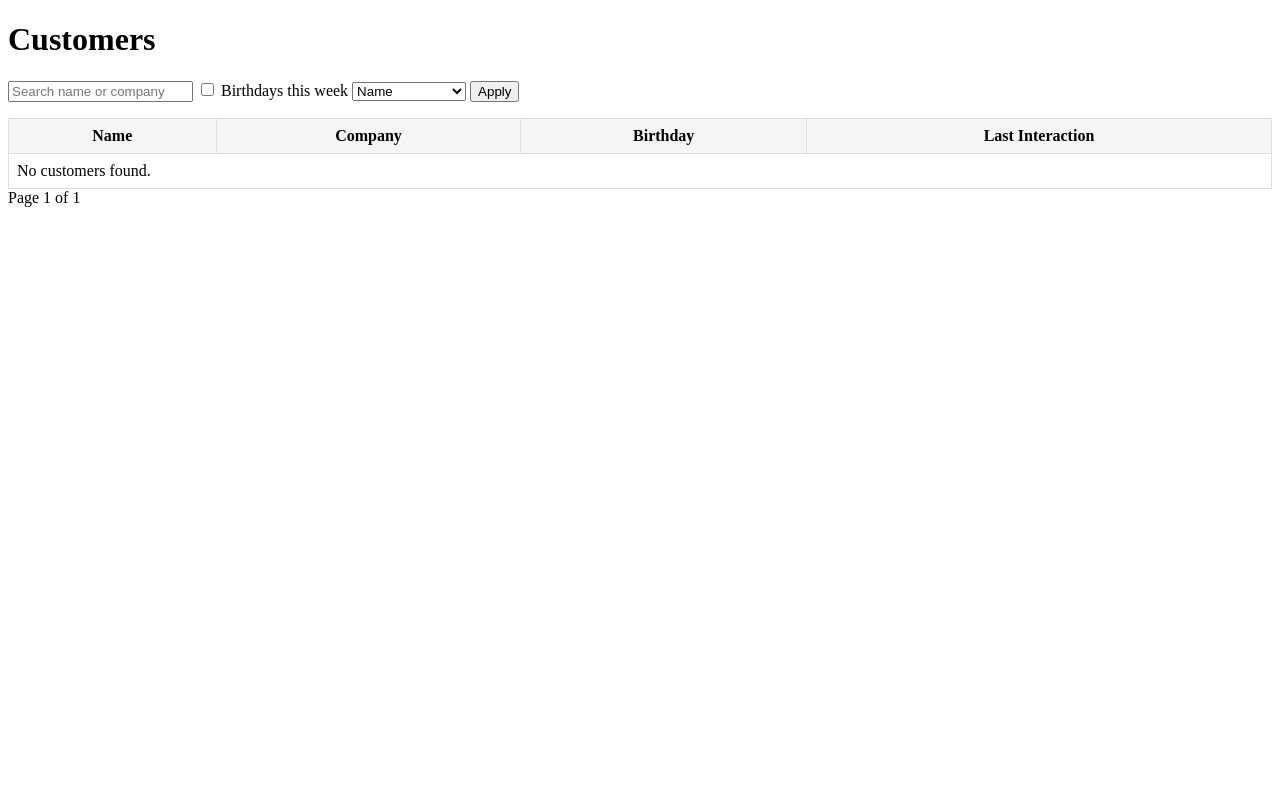
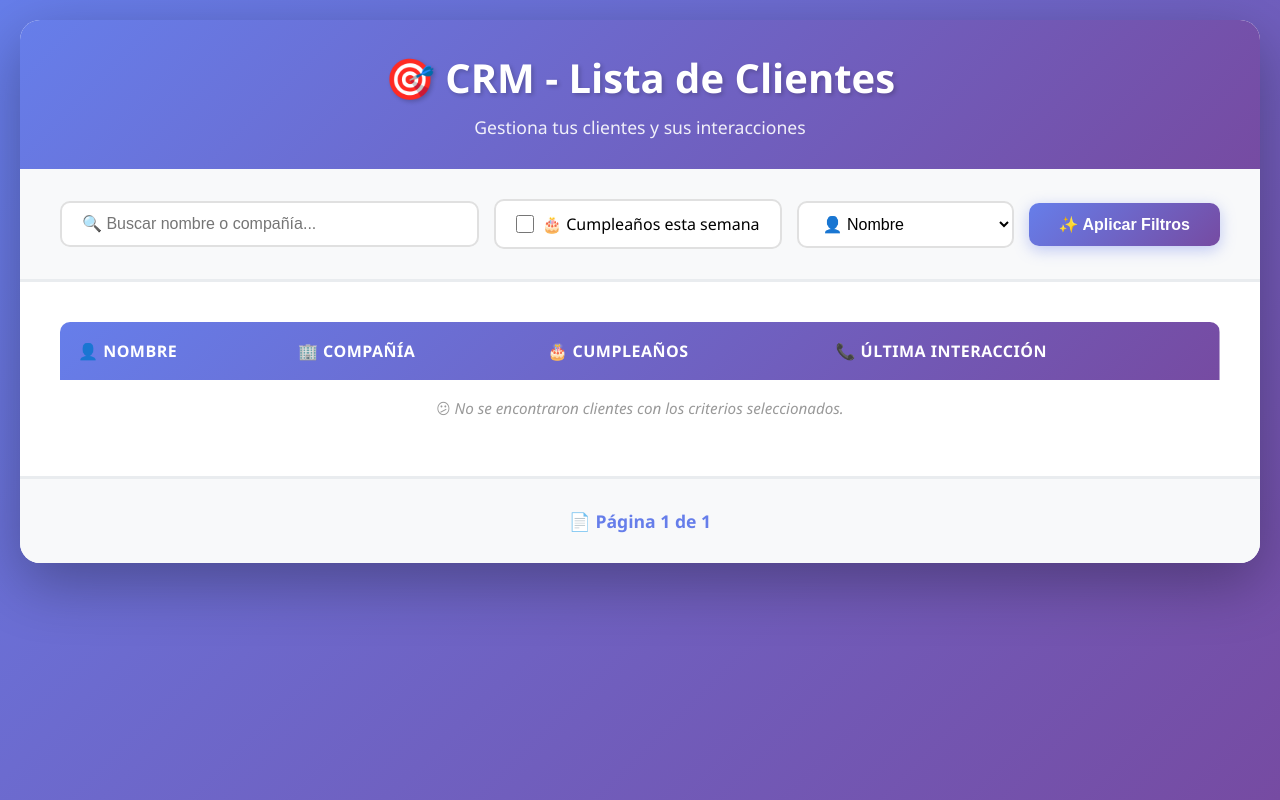
Before and after one commit to EziC14/django-crm, a Django app: page / in a window 1280 px wide. Run offline with Django 5.2, Linux system fonts and the light colour scheme; data that the repository does not hold is empty.

Commit message:
fix CRM customer list template with improved styling, search, and pagination features

```diff
--- a/api/urls.py
+++ b/api/urls.py
@@ -1,7 +1,5 @@
 from django.urls import path
 from . import views
-
-app_name = 'crm'
 
 urlpatterns = [
     path('', views.customer_list, name='customer_list'),
--- a/backend/settings.py
+++ b/backend/settings.py
@@ -59,7 +59,7 @@ ROOT_URLCONF = 'backend.urls'
 TEMPLATES = [
     {
         'BACKEND': 'django.template.backends.django.DjangoTemplates',
-        'DIRS': [],
+        'DIRS': [BASE_DIR / 'templates'],
         'APP_DIRS': True,
         'OPTIONS': {
             'context_processors': [
--- a/templates/crm/customer_list.html
+++ b/templates/crm/customer_list.html
@@ -1,70 +1,322 @@
-{% load humanize %}
 <!DOCTYPE html>
-<html>
+<html lang="es">
   <head>
     <meta charset="utf-8" />
-    <title>CRM - Customers</title>
+    <meta name="viewport" content="width=device-width, initial-scale=1.0">
+    <title>CRM - Lista de Clientes</title>
     <style>
-      table { border-collapse: collapse; width: 100%; }
-      th, td { padding: 8px; border: 1px solid #ddd; }
-      th { background: #f5f5f5; }
-      .controls { margin-bottom: 1em; }
+      * {
+        margin: 0;
+        padding: 0;
+        box-sizing: border-box;
+      }
+
+      body {
+        font-family: 'Segoe UI', Tahoma, Geneva, Verdana, sans-serif;
+        background: linear-gradient(135deg, #667eea 0%, #764ba2 100%);
+        min-height: 100vh;
+        padding: 20px;
+      }
+
+      .container {
+        max-width: 1400px;
+        margin: 0 auto;
+        background: white;
+        border-radius: 20px;
+        box-shadow: 0 20px 60px rgba(0,0,0,0.3);
+        overflow: hidden;
+      }
+
+      .header {
+        background: linear-gradient(135deg, #667eea 0%, #764ba2 100%);
+        color: white;
+        padding: 30px 40px;
+        text-align: center;
+      }
+
+      .header h1 {
+        font-size: 2.5em;
+        font-weight: 700;
+        margin-bottom: 10px;
+        text-shadow: 2px 2px 4px rgba(0,0,0,0.2);
+      }
+
+      .header p {
+        font-size: 1.1em;
+        opacity: 0.9;
+      }
+
+      .controls {
+        padding: 30px 40px;
+        background: #f8f9fa;
+        border-bottom: 3px solid #e9ecef;
+      }
+
+      .controls form {
+        display: flex;
+        gap: 15px;
+        flex-wrap: wrap;
+        align-items: center;
+      }
+
+      .controls input[type="text"] {
+        flex: 1;
+        min-width: 250px;
+        padding: 12px 20px;
+        border: 2px solid #e0e0e0;
+        border-radius: 10px;
+        font-size: 1em;
+        transition: all 0.3s;
+      }
+
+      .controls input[type="text"]:focus {
+        outline: none;
+        border-color: #667eea;
+        box-shadow: 0 0 0 3px rgba(102, 126, 234, 0.1);
+      }
+
+      .controls label {
+        display: flex;
+        align-items: center;
+        gap: 8px;
+        padding: 12px 20px;
+        background: white;
+        border: 2px solid #e0e0e0;
+        border-radius: 10px;
+        cursor: pointer;
+        transition: all 0.3s;
+        font-weight: 500;
+      }
+
+      .controls label:hover {
+        border-color: #667eea;
+        background: #f0f4ff;
+      }
+
+      .controls input[type="checkbox"] {
+        width: 18px;
+        height: 18px;
+        cursor: pointer;
+      }
+
+      .controls select {
+        padding: 12px 20px;
+        border: 2px solid #e0e0e0;
+        border-radius: 10px;
+        font-size: 1em;
+        cursor: pointer;
+        background: white;
+        transition: all 0.3s;
+        font-weight: 500;
+      }
+
+      .controls select:focus {
+        outline: none;
+        border-color: #667eea;
+      }
+
+      .controls button {
+        padding: 12px 30px;
+        background: linear-gradient(135deg, #667eea 0%, #764ba2 100%);
+        color: white;
+        border: none;
+        border-radius: 10px;
+        font-size: 1em;
+        font-weight: 600;
+        cursor: pointer;
+        transition: all 0.3s;
+        box-shadow: 0 4px 15px rgba(102, 126, 234, 0.4);
+      }
+
+      .controls button:hover {
+        transform: translateY(-2px);
+        box-shadow: 0 6px 20px rgba(102, 126, 234, 0.6);
+      }
+
+      .controls button:active {
+        transform: translateY(0);
+      }
+
+      .table-container {
+        padding: 40px;
+        overflow-x: auto;
+      }
+
+      table {
+        width: 100%;
+        border-collapse: separate;
+        border-spacing: 0;
+      }
+
+      thead tr {
+        background: linear-gradient(135deg, #667eea 0%, #764ba2 100%);
+        color: white;
+      }
+
+      th {
+        padding: 18px;
+        text-align: left;
+        font-weight: 600;
+        font-size: 1em;
+        text-transform: uppercase;
+        letter-spacing: 0.5px;
+      }
+
+      th:first-child {
+        border-top-left-radius: 10px;
+      }
+
+      th:last-child {
+        border-top-right-radius: 10px;
+      }
+
+      tbody tr {
+        transition: all 0.3s;
+        border-bottom: 1px solid #f0f0f0;
+      }
+
+      tbody tr:hover {
+        background: #f8f9ff;
+        transform: scale(1.01);
+        box-shadow: 0 4px 15px rgba(102, 126, 234, 0.1);
+      }
+
+      td {
+        padding: 18px;
+        font-size: 0.95em;
+        color: #333;
+      }
+
+      tbody tr:last-child {
+        border-bottom: none;
+      }
+
+      .empty-state {
+        text-align: center;
+        color: #999;
+        font-style: italic;
+      }
+
+      .pagination {
+        padding: 30px 40px;
+        display: flex;
+        justify-content: center;
+        align-items: center;
+        gap: 20px;
+        background: #f8f9fa;
+        border-top: 3px solid #e9ecef;
+      }
+
+      .pagination span {
+        font-weight: 600;
+        color: #667eea;
+        font-size: 1.1em;
+      }
+
+      .pagination a {
+        padding: 10px 25px;
+        background: white;
+        color: #667eea;
+        text-decoration: none;
+        border-radius: 10px;
+        font-weight: 600;
+        border: 2px solid #667eea;
+        transition: all 0.3s;
+      }
+
+      .pagination a:hover {
+        background: linear-gradient(135deg, #667eea 0%, #764ba2 100%);
+        color: white;
+        transform: translateY(-2px);
+        box-shadow: 0 4px 15px rgba(102, 126, 234, 0.4);
+      }
+
+      @media (max-width: 768px) {
+        .header h1 {
+          font-size: 1.8em;
+        }
+
+        .controls form {
+          flex-direction: column;
+        }
+
+        .controls input[type="text"],
+        .controls label,
+        .controls select,
+        .controls button {
+          width: 100%;
+        }
+
+        .table-container {
+          padding: 20px;
+        }
+
+        th, td {
+          padding: 12px;
+          font-size: 0.9em;
+        }
+      }
     </style>
   </head>
   <body>
-    <h1>Customers</h1>
+    <div class="container">
+      <div class="header">
+        <h1>🎯 CRM - Lista de Clientes</h1>
+        <p>Gestiona tus clientes y sus interacciones</p>
+      </div>
 
       <div class="controls">
         <form method="get">
-        <input type="text" name="q" placeholder="Search name or company" value="{{ request.GET.q|default_if_none:'' }}">
-        <label><input type="checkbox" name="birthday" value="this_week" {% if request.GET.birthday == 'this_week' %}checked{% endif %}> Birthdays this week</label>
+          <input type="text" name="q" placeholder="🔍 Buscar nombre o compañía..." value="{{ request.GET.q|default_if_none:'' }}">
+          <label>
+            <input type="checkbox" name="birthday" value="this_week" {% if request.GET.birthday == 'this_week' %}checked{% endif %}>
+            🎂 Cumpleaños esta semana
+          </label>
           <select name="sort">
-          <option value="name" {% if request.GET.sort == 'name' %}selected{% endif %}>Name</option>
-          <option value="company" {% if request.GET.sort == 'company' %}selected{% endif %}>Company</option>
-          <option value="birthday" {% if request.GET.sort == 'birthday' %}selected{% endif %}>Birthday</option>
-          <option value="last_interaction" {% if request.GET.sort == 'last_interaction' %}selected{% endif %}>Last Interaction</option>
+            <option value="name" {% if request.GET.sort == 'name' %}selected{% endif %}>👤 Nombre</option>
+            <option value="company" {% if request.GET.sort == 'company' %}selected{% endif %}>🏢 Compañía</option>
+            <option value="birthday" {% if request.GET.sort == 'birthday' %}selected{% endif %}>🎂 Cumpleaños</option>
+            <option value="last_interaction" {% if request.GET.sort == 'last_interaction' %}selected{% endif %}>📞 Última Interacción</option>
           </select>
-        <button type="submit">Apply</button>
+          <button type="submit">✨ Aplicar Filtros</button>
         </form>
       </div>
+
+      <div class="table-container">
 
         <table>
           <thead>
             <tr>
-          <th>Name</th>
-          <th>Company</th>
-          <th>Birthday</th>
-          <th>Last Interaction</th>
+              <th>👤 Nombre</th>
+              <th>🏢 Compañía</th>
+              <th>🎂 Cumpleaños</th>
+              <th>📞 Última Interacción</th>
             </tr>
           </thead>
           <tbody>
             {% for customer in page_obj.object_list %}
             <tr>
-          <td>{{ customer.full_name }}</td>
-          <td>{{ customer.company.name }}</td>
-          <td>{% if customer.birthday %}{{ customer.birthday|date:"F j" }}{% endif %}</td>
-          <td>
-            {% if customer.last_interaction_ts %}
-              {{ customer.last_interaction_ts|timesince }} ago ({{ customer.last_interaction_type|title }})
-            {% else %}
-              —
-            {% endif %}
-          </td>
+              <td><strong>{{ customer.nombre_completo }}</strong></td>
+              <td>{{ customer.nombre_empresa }}</td>
+              <td>{{ customer.cumpleanos_formateado }}</td>
+              <td>{{ customer.ultima_interaccion_formateada }}</td>
             </tr>
             {% empty %}
-        <tr><td colspan="4">No customers found.</td></tr>
+            <tr><td colspan="4" class="empty-state">😕 No se encontraron clientes con los criterios seleccionados.</td></tr>
             {% endfor %}
           </tbody>
         </table>
+      </div>
 
       <div class="pagination">
-      <span>Page {{ page_obj.number }} of {{ page_obj.paginator.num_pages }}</span>
+        <span>📄 Página {{ page_obj.number }} de {{ page_obj.paginator.num_pages }}</span>
         {% if page_obj.has_previous %}
-        <a href="?page={{ page_obj.previous_page_number }}&{{ request.GET.urlencode }}">Previous</a>
+          <a href="?page={{ page_obj.previous_page_number }}&{{ request.GET.urlencode }}">⬅️ Anterior</a>
         {% endif %}
         {% if page_obj.has_next %}
-        <a href="?page={{ page_obj.next_page_number }}&{{ request.GET.urlencode }}">Next</a>
+          <a href="?page={{ page_obj.next_page_number }}&{{ request.GET.urlencode }}">Siguiente ➡️</a>
         {% endif %}
+      </div>
     </div>
   </body>
 </html>
```
Lines whose indentation alone changed are shown as unchanged.
